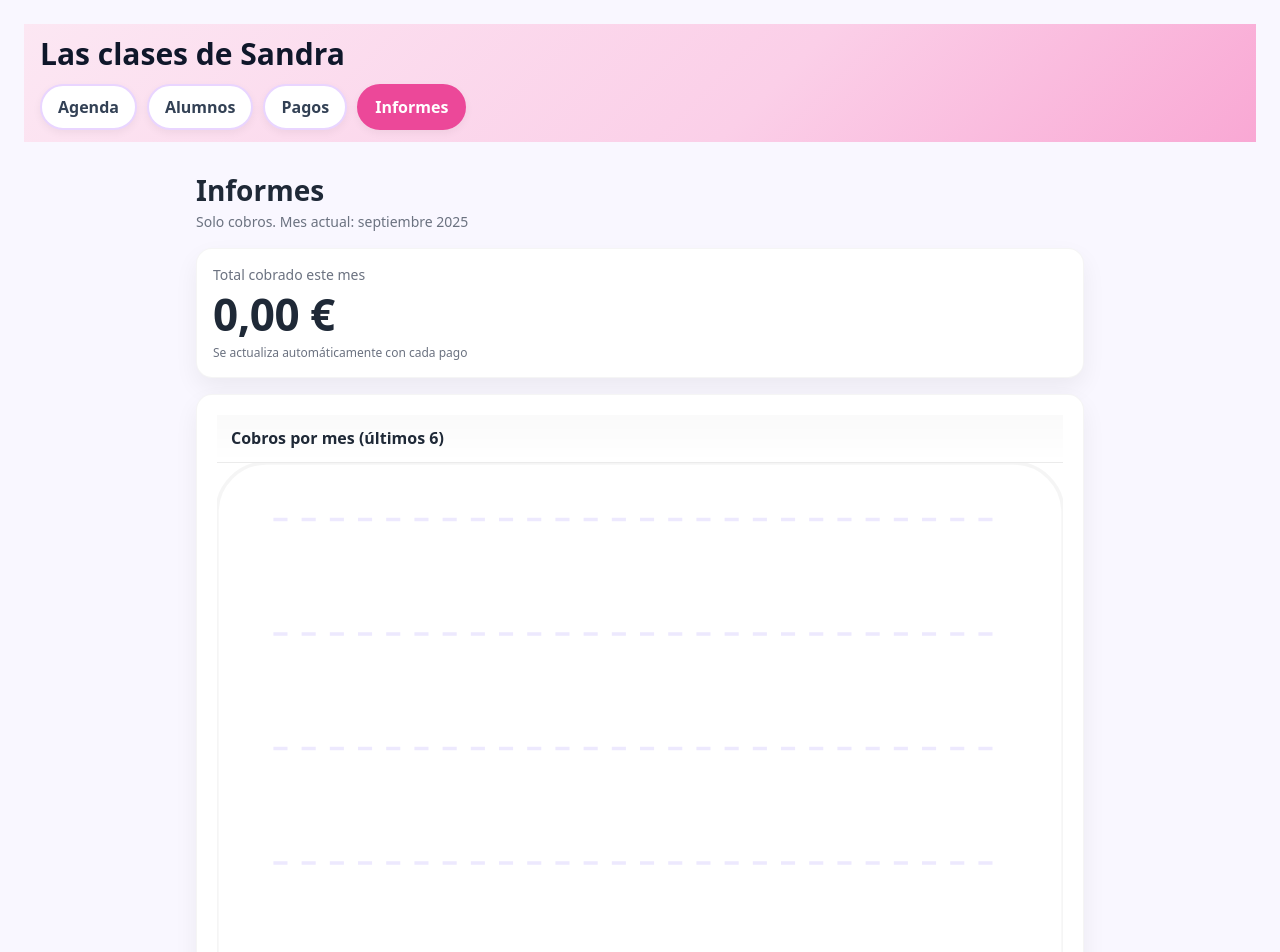
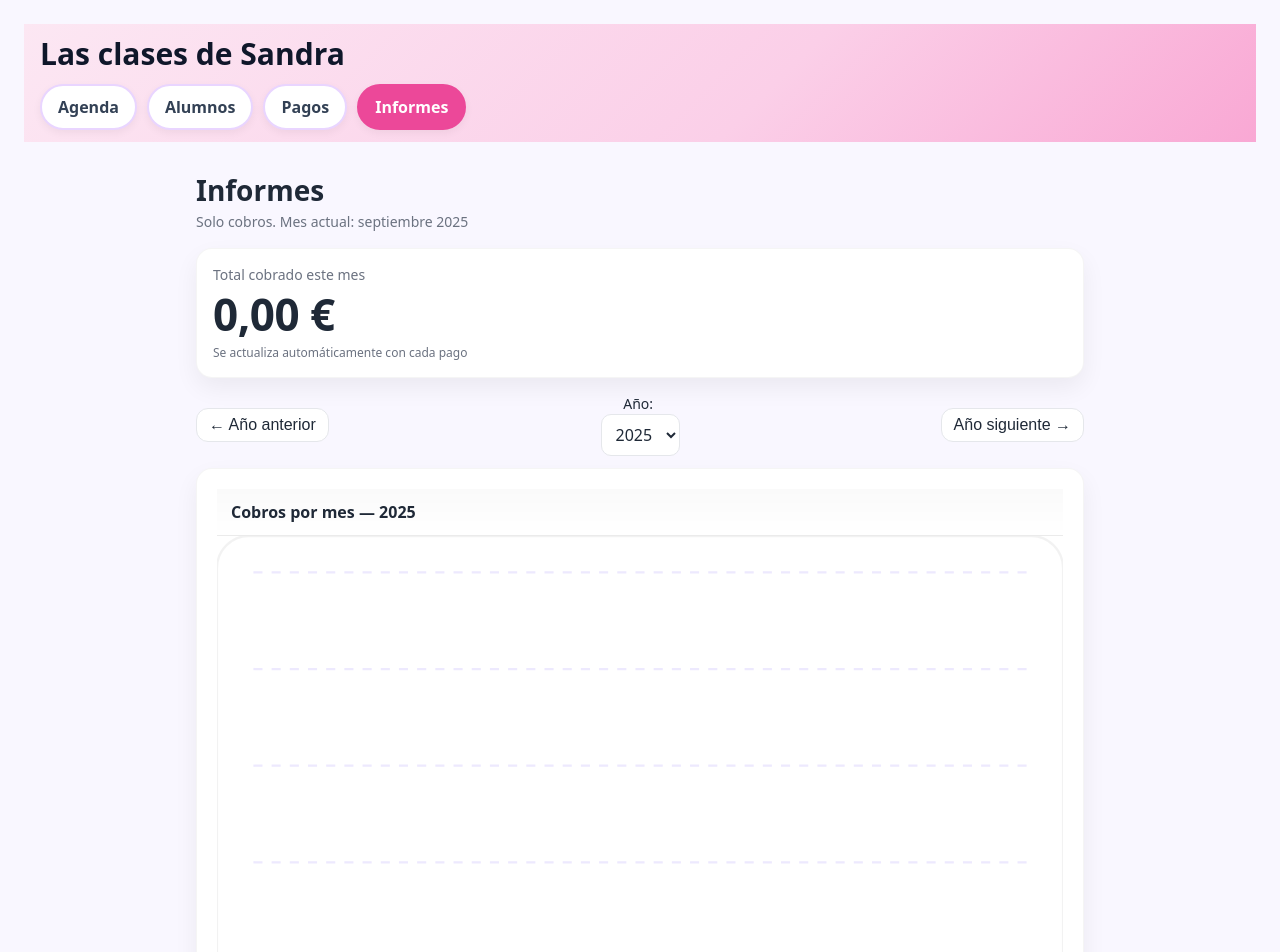
Before and after one commit to Cris300390/Agenda-Sandra, a React (Vite) app: page /#/informes in a window 1280 px wide. Shown: the top 952 px of the page. Built offline with nearby package versions, Linux system fonts and the light colour scheme.

Commit message:
Update Informes.tsx

```diff
--- a/src/pages/Informes.tsx
+++ b/src/pages/Informes.tsx
@@ -5,8 +5,8 @@ import {
   startOfMonth,
   endOfMonth,
   eachDayOfInterval,
-  subMonths,
-  endOfMonth as eom,
+  startOfYear,
+  endOfYear,
 } from 'date-fns'
 import { es } from 'date-fns/locale'
 import { db } from '../db'
@@ -20,91 +20,45 @@ type Movement = {
   note?: string
 }
 
-// Formateo €
 const eur = (n: number) =>
-  new Intl.NumberFormat('es-ES', {
-    style: 'currency',
-    currency: 'EUR',
-    maximumFractionDigits: 2,
-  }).format(n ?? 0)
+  new Intl.NumberFormat('es-ES', { style: 'currency', currency: 'EUR', maximumFractionDigits: 2 }).format(n ?? 0)
 
-/** Convierte a Date de forma segura */
 function toDate(d: string | Date): Date {
   return d instanceof Date ? d : new Date(d)
 }
 
-/** Gráfico de barras SVG sin librerías */
+/** Bar chart en SVG sin librerías */
 function SvgBarChart({
-  title,
-  labels,
-  values,
-  height = 180,
-  pad = 16,
-}: {
-  title: string
-  labels: string[]
-  values: number[]
-  height?: number
-  pad?: number
-}) {
+  title, labels, values, height = 200, pad = 16,
+}: { title: string; labels: string[]; values: number[]; height?: number; pad?: number }) {
   const max = Math.max(1, ...values)
-  const barGap = 8
-  const barWidth = 28
-  const innerWidth = values.length * barWidth + (values.length - 1) * barGap
-  const width = innerWidth + pad * 2
-  const chartHeight = height - pad * 2 - 18
-
+  const gap = 8
+  const barW = Math.max(20, Math.floor(260 / Math.max(1, values.length)))
+  const innerW = values.length * barW + (values.length - 1) * gap
+  const width = innerW + pad * 2
+  const chartH = height - pad * 2 - 18
   return (
     <div className="card">
       <div className="card-header">{title}</div>
       <svg width="100%" viewBox={`0 0 ${width} ${height}`} role="img" aria-label={title}>
-        <rect x="0" y="0" width={width} height={height} rx="14" fill="var(--card,#fff)" />
-        {[0.25, 0.5, 0.75, 1].map((p, i) => {
-          const y = pad + chartHeight * (1 - p)
-          return (
-            <line
-              key={i}
-              x1={pad}
-              x2={width - pad}
-              y1={y}
-              y2={y}
-              stroke="var(--slot-sep,#eee)"
-              strokeDasharray="4 4"
-              strokeWidth="1"
-            />
-          )
+        <rect x="0" y="0" width={width} height={height} rx="14" fill="var(--card,#fff)"/>
+        {[0.25,0.5,0.75,1].map((p,i)=> {
+          const y = pad + chartH * (1-p)
+          return <line key={i} x1={pad} x2={width-pad} y1={y} y2={y} stroke="var(--slot-sep,#eee)" strokeDasharray="4 4"/>
         })}
-        {values.map((v, i) => {
-          const h = max === 0 ? 0 : (v / max) * chartHeight
-          const x = pad + i * (barWidth + barGap)
-          const y = pad + chartHeight - h
+        {values.map((v,i)=> {
+          const h = max===0?0:(v/max)*chartH
+          const x = pad + i*(barW+gap)
+          const y = pad + chartH - h
           return (
             <g key={i}>
-              <rect x={x} y={y} width={barWidth} height={h} rx="8" fill="var(--accent,#e879f9)" />
-              <text
-                x={x + barWidth / 2}
-                y={height - 6}
-                fontSize="11"
-                textAnchor="middle"
-                fill="var(--muted,#6b7280)"
-              >
-                {labels[i]}
-              </text>
-              {h > 22 && (
-                <text
-                  x={x + barWidth / 2}
-                  y={y - 4}
-                  fontSize="11"
-                  textAnchor="middle"
-                  fill="var(--text,#1f2937)"
-                >
-                  {Math.round(v)}
-                </text>
-              )}
+              <rect x={x} y={y} width={barW} height={h} rx="8" fill="var(--accent,#e879f9)"/>
+              <text x={x+barW/2} y={height-6} fontSize="11" textAnchor="middle" fill="var(--muted,#6b7280)">{labels[i]}</text>
+              {h>22 && <text x={x+barW/2} y={y-4} fontSize="11" textAnchor="middle" fill="var(--text,#111827)">{Math.round(v)}</text>}
             </g>
           )
         })}
-        <rect x="0" y="0" width={width} height={height} rx="14" fill="none" stroke="rgba(0,0,0,.04)" />
+        <rect x="0" y="0" width={width} height={height} rx="14" fill="none" stroke="rgba(0,0,0,.05)"/>
       </svg>
     </div>
   )
@@ -112,8 +66,9 @@ function SvgBarChart({
 
 export default function Informes() {
   const [payments, setPayments] = useState<Movement[]>([])
+  const [year, setYear] = useState<number>(() => new Date().getFullYear())
 
-  // Cargar: intenta tabla "movements" (type='payment'); si no existe, usa "payments" (compatibilidad)
+  // Carga (movements -> payments legacy)
   useEffect(() => {
     let alive = true
     ;(async () => {
@@ -123,9 +78,7 @@ export default function Informes() {
         if (hasMovs) {
           // @ts-ignore
           const all: Movement[] = await db.movements.toArray()
-          const only = all.filter(
-            (m) => (m.type ?? 'payment') === 'payment' && typeof m.amount === 'number' && !!m.date
-          )
+          const only = all.filter(m => (m.type ?? 'payment') === 'payment' && typeof m.amount === 'number' && !!m.date)
           if (alive) setPayments(only)
         } else {
           // @ts-ignore
@@ -134,79 +87,68 @@ export default function Informes() {
             // @ts-ignore
             const old: any[] = await db.payments.toArray()
             const mapped: Movement[] = old
-              .filter((p) => typeof p.amount === 'number' && !!p.date)
-              .map((p) => ({
-                id: p.id,
-                type: 'payment',
-                amount: p.amount,
-                date: p.date,
-                studentId: p.studentId,
-              }))
+              .filter(p => typeof p.amount === 'number' && !!p.date)
+              .map(p => ({ id: p.id, type: 'payment', amount: p.amount, date: p.date, studentId: p.studentId }))
             if (alive) setPayments(mapped)
           } else if (alive) setPayments([])
         }
-      } catch (e) {
-        console.error(e)
+      } catch {
         if (alive) setPayments([])
       }
     })()
-    return () => {
-      alive = false
-    }
+    return () => { alive = false }
   }, [])
 
-  // Mes actual
+  // Mes actual (total + diario)
   const now = new Date()
-  const start = startOfMonth(now)
-  const end = endOfMonth(now)
+  const mStart = startOfMonth(now)
+  const mEnd = endOfMonth(now)
 
-  // Total cobrado en el mes actual (solo pagos)
-  const totalMes = useMemo(
-    () =>
-      payments
-        .filter((p) => {
-          const d = toDate(p.date)
-          return d >= start && d <= end
-        })
-        .reduce((acc, p) => acc + (p.amount || 0), 0),
-    [payments, start, end]
-  )
+  const totalMes = useMemo(() =>
+    payments
+      .filter(p => { const d = toDate(p.date); return d >= mStart && d <= mEnd })
+      .reduce((a,p) => a + (p.amount || 0), 0)
+  , [payments, mStart, mEnd])
 
-  // Cobros por día (mes actual)
   const dailyData = useMemo(() => {
-    const days = eachDayOfInterval({ start, end })
+    const days = eachDayOfInterval({ start: mStart, end: mEnd })
     const map = new Map<string, number>()
-    for (const d of days) map.set(d.toISOString().slice(0, 10), 0)
+    for (const d of days) map.set(d.toISOString().slice(0,10), 0)
     for (const p of payments) {
       const d = toDate(p.date)
-      if (d >= start && d <= end) {
-        const key = d.toISOString().slice(0, 10)
+      if (d >= mStart && d <= mEnd) {
+        const key = d.toISOString().slice(0,10)
         map.set(key, (map.get(key) || 0) + (p.amount || 0))
       }
     }
-    const labels = days.map((d) => format(d, 'd'))
-    const values = days.map((d) => map.get(d.toISOString().slice(0, 10)) || 0)
-    return { labels, values }
-  }, [payments, start, end])
+    return {
+      labels: days.map(d => format(d,'d')),
+      values: days.map(d => map.get(d.toISOString().slice(0,10)) || 0)
+    }
+  }, [payments, mStart, mEnd])
 
-  // Cobros por mes (últimos 6 meses, incluido el actual)
-  const monthlyData = useMemo(() => {
-    const months: { s: Date; e: Date }[] = []
-    for (let i = 5; i >= 0; i--) {
-      const s = startOfMonth(subMonths(now, i))
-      months.push({ s, e: eom(s) })
+  // Anual (selector de año)
+  const yStart = startOfYear(new Date(year,0,1))
+  const yEnd = endOfYear(new Date(year,0,1))
+  const monthNames = ['Ene','Feb','Mar','Abr','May','Jun','Jul','Ago','Sep','Oct','Nov','Dic']
+
+  const yearlyData = useMemo(() => {
+    const sums = Array(12).fill(0) as number[]
+    for (const p of payments) {
+      const d = toDate(p.date)
+      if (d < yStart || d > yEnd) continue
+      sums[d.getMonth()] += p.amount || 0
     }
-    const labels = months.map((m) => format(m.s, 'MMM', { locale: es }))
-    const values = months.map(({ s, e }) =>
-      payments
-        .filter((p) => {
-          const d = toDate(p.date)
-          return d >= s && d <= e
-        })
-        .reduce((acc, p) => acc + (p.amount || 0), 0)
-    )
-    return { labels, values }
-  }, [payments, now])
+    return { labels: monthNames, values: sums }
+  }, [payments, yStart, yEnd])
+
+  const yearOptions = useMemo(() => {
+    const thisY = new Date().getFullYear()
+    const min = 2024, max = thisY + 2
+    const arr: number[] = []
+    for (let y = min; y <= max; y++) arr.push(y)
+    return arr
+  }, [])
 
   return (
     <div className="container informes">
@@ -221,17 +163,23 @@ export default function Informes() {
         <div className="total-note">Se actualiza automáticamente con cada pago</div>
       </section>
 
+      <div className="year-bar">
+        <div className="year-left"><button onClick={() => setYear(y => y - 1)}>← Año anterior</button></div>
+        <div className="year-center">
+          <label>Año:&nbsp;</label>
+          <select value={year} onChange={e => setYear(Number(e.target.value))}>
+            {yearOptions.map(y => <option key={y} value={y}>{y}</option>)}
+          </select>
+        </div>
+        <div className="year-right"><button onClick={() => setYear(y => y + 1)}>Año siguiente →</button></div>
+      </div>
+
       <section>
-        <SvgBarChart title="Cobros por mes (últimos 6)" labels={monthlyData.labels} values={monthlyData.values} />
+        <SvgBarChart title={`Cobros por mes — ${year}`} labels={yearlyData.labels} values={yearlyData.values} height={220}/>
       </section>
 
       <section>
-        <SvgBarChart
-          title="Cobros por día (mes actual)"
-          labels={dailyData.labels}
-          values={dailyData.values}
-          height={200}
-        />
+        <SvgBarChart title="Cobros por día (mes actual)" labels={dailyData.labels} values={dailyData.values} height={200}/>
       </section>
 
       <style>{css}</style>
@@ -249,6 +197,8 @@ const css = `
 .total-note{color:var(--muted,#6b7280);font-size:12px}
 .card{background:var(--card,#fff);border-radius:16px;box-shadow:var(--shadow,0 10px 25px rgba(0,0,0,.06));border:1px solid rgba(0,0,0,.04);overflow:hidden;margin:12px 0}
 .card-header{padding:12px 14px;font-weight:600;border-bottom:1px solid rgba(0,0,0,.06);background:linear-gradient(180deg,rgba(0,0,0,.02),rgba(0,0,0,0))}
+.year-bar{display:grid;grid-template-columns:1fr auto 1fr;gap:8px;align-items:center;margin:8px 0 4px}
+.year-left{text-align:left}.year-center{text-align:center}.year-right{text-align:right}
 :root{--card:#fff;--muted:#6b7280;--text:#1f2937;--slot-sep:#ede9fe;--accent:#e879f9;--shadow:0 10px 25px rgba(0,0,0,.06)}
 @media (prefers-color-scheme: dark){
   :root{--card:#0f1115;--muted:#9aa3af;--text:#e5e7eb;--slot-sep:#1f2937;--shadow:0 10px 25px rgba(0,0,0,.3)}
```
